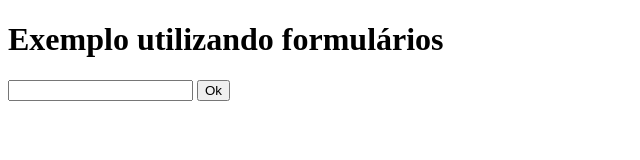
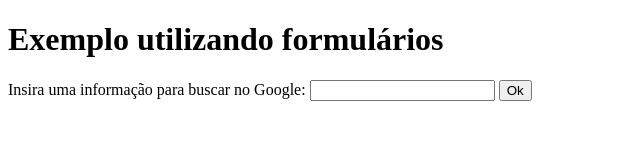
Before and after one commit to edward-mn/learn-web-development, a plain HTML site: page udemy/curso-web-design-html-css-e-javascript/16_forms.html in a window 1280 px wide. Shown: the whole page, without its empty margins (0-640 px from the left). Drawn offline with Linux system fonts and the light colour scheme.

Commit message:
Updating my progress in the course
Class number: 47 Semantics in forms - Done

```diff
--- a/udemy/curso-web-design-html-css-e-javascript/16_forms.html
+++ b/udemy/curso-web-design-html-css-e-javascript/16_forms.html
@@ -12,7 +12,8 @@
         <h1> Exemplo utilizando formulários </h1>
 
         <form action="http://google.com/search" method="GET" target="_blank">
-          <input type="text">
+          <labe for='textinput'> Insira uma informação para buscar no Google: </labe>
+          <input type="text" name="q" id="textinput">
           <input type="submit" value="Ok">
         </form>
     </body>
```
